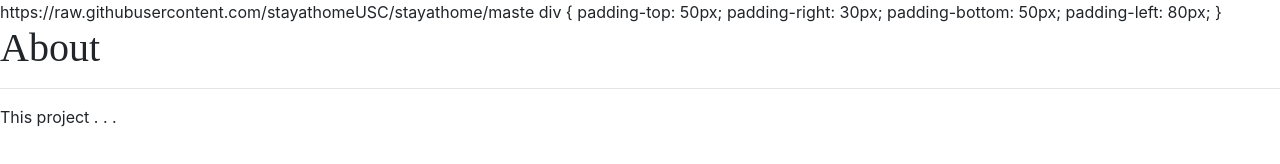
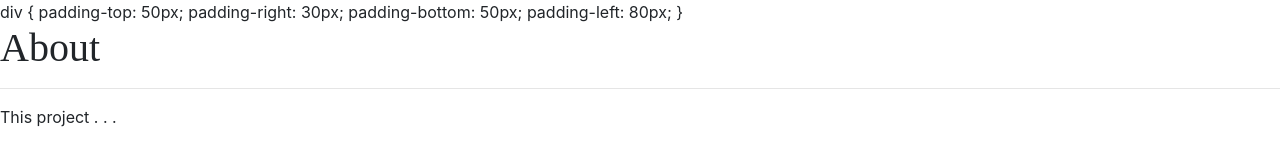
Before and after one commit to stayathomeUSC/stayathome, a plain HTML site: page about.html in a window 1280 px wide. Drawn offline with nearby package versions, Linux system fonts and the light colour scheme.

Commit message:
Update about.html

```diff
--- a/about.html
+++ b/about.html
@@ -10,16 +10,16 @@
 	<meta name="author" content="">
 
 	<link rel="stylesheet" href="css/styles.css?v=1.0">
-	https://raw.githubusercontent.com/stayathomeUSC/stayathome/maste
-</head>
-
-<body>
 	div {
   padding-top: 50px;
   padding-right: 30px;
   padding-bottom: 50px;
   padding-left: 80px;
 }
+</head>
+
+<body>
+
 
 
 
```
